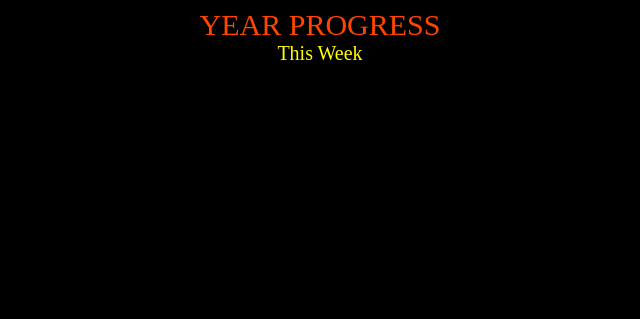
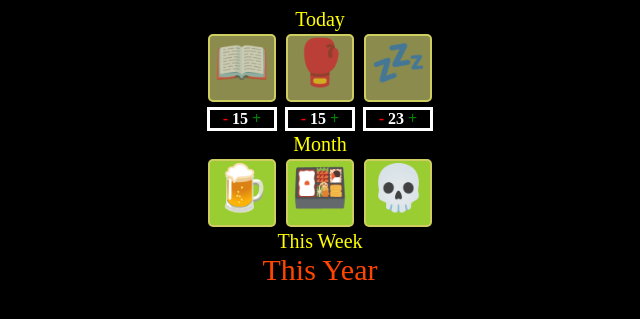
Before and after one commit to Roxerg/year-tracker, a Flask app: page / in a window 1280 px wide. Shown: the top 319 px of the page, without its empty margins (320-960 px from the left). Run offline with Flask 2, Linux system fonts and the light colour scheme; data that the repository does not hold is empty; some libraries are stand-ins or nearby versions.

Commit message:
more features

```diff
--- a/goaldb.py
+++ b/goaldb.py
@@ -238,3 +238,11 @@ def fetch_current_month():
     WHERE EXTRACT(MONTH FROM day) = EXTRACT(MONTH FROM now)
     AND EXTRACT(YEAR FROM NOW()) = EXTRACT(YEAR FROM day); """
     return execute_query_no_args(get)
+
+
+def fetch_today():
+    get = """SELECT * FROM daily_goals
+    WHERE EXTRACT(DOY FROM day) = EXTRACT(DOY FROM NOW())
+    AND EXTRACT(YEAR FROM NOW()) = EXTRACT(YEAR FROM day)
+    LIMIT 1; """
+    return execute_query_no_args(get)
--- a/server.py
+++ b/server.py
@@ -1,6 +1,6 @@
 import os
 
-from flask import Flask, escape, request, render_template, url_for
+from flask import Flask, escape, request, render_template, url_for, redirect
 import json
 from datetime import datetime
 
@@ -14,20 +14,64 @@ app = Flask(__name__)
 @app.route('/')
 def home():
 
+    today = goaldb.fetch_today()
+    today = checked_unchecked(today)
     daily = goaldb.fetch_all_daily()
     week = goaldb.fetch_current_week()
 
     print(week)
 
     return render_template("home.html", daily=color_picker(daily),
-                                        week=color_picker(week))
+                                        week=color_picker(week),
+                                        data=daily,
+                                        lonk=len(daily),
+                                        today=today)
+
+
+
+
+@app.route('/update/day', methods=['GET'])
+def mark_today():
+
+    reading = request.args.get('reading', '0')
+    exercise = request.args.get('exercise', '0')
+    sleep = request.args.get('sleep', '0')
+
+    goaldb.update_day(reading, exercise, sleep)
+
+    return redirect(request.url)
+
+@app.route('/update/month', methods=['GET'])
+def mark_month():
+
+    alcohol = request.args.get('alcohol', '0')
+    meal = request.args.get('meal', '0')
+    resist = request.args.get('resist', '0')
+
+    goaldb.update_month(alcohol, meal, resist)
+
+    return redirect(request.url)
+
+def checked_unchecked(e):
+
+    a,b,c = "unchecked","unchecked","unchecked"
+    try:
+        if int(e[1]) > 0: a = "checked"
+        if int(e[2]) > 0: b = "checked"
+        if int(e[3]) > 0: c = "checked"
+    except:
+        pass
+
+    return [a,b,c]
+
+
 
 
 def color_picker(daily):
     color = []
     day_of_year = datetime.now().timetuple().tm_yday
     for d in daily:
-        if day_of_year > d[0]:
+        if day_of_year < d[0]:
             color.append("grey")
         else:
             count = 0
--- a/static/main.css
+++ b/static/main.css
@@ -2,6 +2,66 @@
 
 html {
     background: black;
+
+}
+
+span {
+    display: inline;
+}
+
+a {
+    all: unset;
+}
+
+.foremoji {
+    display: inline-block;
+    font-size: 2.8em;
+    margin-bottom: auto;
+}
+
+
+
+.countercontainer {
+    display: inline-block;
+    border-style: solid;
+    font-size: 1em;
+    margin: 2px;
+    width: 4em;
+    height: 1.1em;
+    color: white;
+}
+
+
+.pushbutton {
+    display: inline-block;
+    border-style: solid;
+    border-radius: 5px 5px 5px;
+    border-width: 2px;
+    margin: 0.2em;
+    width: 4em;
+    height: 4em;
+    border-color: rgb(206, 206, 96);
+    background: yellowgreen;
+}
+
+.checked {
+    border-color: rgb(206, 206, 96);
+    background: green;
+    opacity: 100%;
+}
+
+.spanchecked {
+    opacity: 1;
+}
+
+.unchecked {
+    border-color: rgb(206, 206, 96);
+    background: rgba(233, 233, 129, 0.596);
+
+}
+
+.spanunchecked {
+    opacity: 0.6;
 }
 
 .container {
@@ -24,35 +84,42 @@ html {
     border-style: solid;
     border-radius: 5px 5px 5px;
     border-width: 1px;
-    font-size: 5px;
-    margin: 2px;
+    font-size: 10px;
+    margin: 0px;
     width: 15px;
     height: 15px;
 }
 
+
+/* 3/3 */
 .green {
-    border-color: lime;
+    border-color: darkgreen;
     background: #90ee90;
 }
 
+/* 2/3 */
 .orange {
-    border-color: orangered;
-    background: orange;
+    border-color: #35a835;
+    background: #90ee90;
 }
 
+/* 1/3 */
 .yellow {
-    border-color: yellow;
+    border-color: #98c998;
     background: yellowgreen;
 }
 
+/* 0/3 */
 .red {
     border-color: red;
     background: crimson;
 }
 
+/* not yet reached */
 .grey {
     border-color: grey;
     background: darkslategray;
+    opacity: 70%;
 }
 
 .month {
@@ -64,3 +131,21 @@ html {
     font-size: 20px;
     color: yellow;
 }
+
+
+
+/* addition removal */
+
+.rem-read, .rem-exercise, .rem-sleep {
+    font-weight: 900;
+    color: red;
+}
+
+.count-read, .count-exercise, .count-sleep {
+    font-weight: bold;
+}
+
+.add-read, .add-exercise, .add-sleep {
+    font-weight: 900;
+    color: green;
+}
--- a/templates/home.html
+++ b/templates/home.html
@@ -7,15 +7,60 @@
 
 <body>
     <div class="canvas">
-        <div class="container month">YEAR PROGRESS</div>
 
+        <!-- TODAY MENU -->
+        <div class="container thing">Today</div>
 
         <div class="container">
-            {% for d in daily %}
-                <div class="item {{d}}"></div>
-            {% endfor %}
+                <div class="pushbutton {{today[0]}}">
+                    <span class="foremoji span{{today[0]}}"><a href="/">📖</a></span>
+                </div>
+                <div class="pushbutton {{today[1]}}">
+                    <span class="foremoji span{{today[1]}}">🥊</span>
+                </div>
+                <div class="pushbutton {{today[2]}}">
+                    <span class="foremoji span{{today[2]}}">💤</span>
+                </div>
         </div>
 
+        <div class="container">
+                <div class="countercontainer">
+                    <span class="rem-read" onclick="add_read(-1)">-</span>
+                    <span class="count-read">15</span>
+                    <span class="add-read" onclick="add_read(1)">+</span>
+                </div>
+
+                <div class="countercontainer">
+                    <span class="rem-exercise" onclick="add_exercise(-1)">-</span>
+                    <span class="count-exercise">15</span>
+                    <span class="add-exercise" onclick="add_exercise(1)">+</span>
+                </div>
+
+                <div class="countercontainer">
+                    <span class="rem-sleep" onclick="add_sleep(-1)">-</span>
+                    <span class="count-sleep">23</span>
+                    <span class="add-sleep" onclick="add_sleep(1)">+</span>
+                </div>
+        </div>
+        <!-- TODAY END -->
+
+        <!-- MONTH MENU -->
+        <div class="container thing">Month</div>
+
+        <div class="container">
+                <div class="pushbutton">
+                    <span class="foremoji">🍺</span>
+                </div>
+                <div class="pushbutton">
+                    <span class="foremoji">🍱</span>
+                </div>
+                <div class="pushbutton">
+                    <span class="foremoji">💀</span>
+                </div>
+        </div>
+        <!-- MONTH END -->
+
+        <!-- WEEK DISPLAY -->
         <div class="container thing">This Week</div>
 
         <div class="container">
@@ -23,6 +68,19 @@
                 <div class="item {{d}}"></div>
             {% endfor %}
         </div>
+        <!-- WEEK END -->
+
+        <!-- YEAR DISPLAY -->
+        <div class="container month">This Year</div>
+
+        <div class="container">
+            {% for d in range(0, lonk) %}
+                <div class="item {{daily[d]}}">{{data[d][0]}}</div>
+            {% endfor %}
+        </div>
+        <!-- YEAR END -->
+
+
 
     </div>
 </body>
@@ -32,3 +90,9 @@
 
 
 </html>
+
+<script>
+
+
+
+</script>
```
